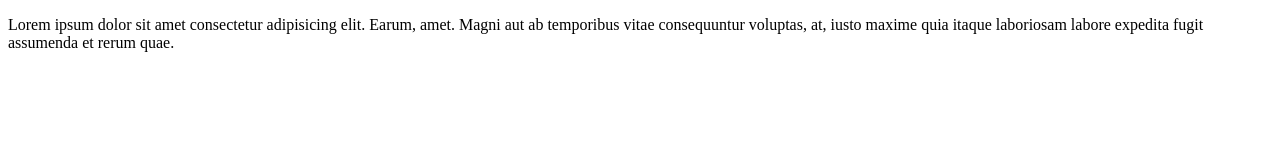
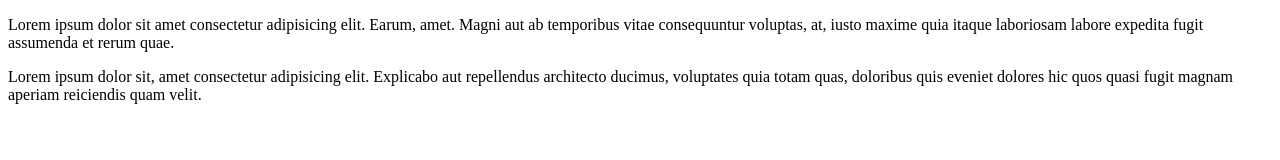
Before and after one commit to Kaunghtetpaing199/github-tutorial, a plain HTML site: page index.html in a window 1280 px wide. Drawn offline with Linux system fonts and the light colour scheme.

Commit message:
edit html

```diff
--- a/index.html
+++ b/index.html
@@ -10,6 +10,9 @@
 <body>
     <p>Lorem ipsum dolor sit amet consectetur adipisicing elit. Earum, amet. Magni aut ab temporibus vitae consequuntur
         voluptas, at, iusto maxime quia itaque laboriosam labore expedita fugit assumenda et rerum quae.</p>
+    <p>Lorem ipsum dolor sit, amet consectetur adipisicing elit. Explicabo aut repellendus architecto ducimus,
+        voluptates quia totam quas, doloribus quis eveniet dolores hic quos quasi fugit magnam aperiam reiciendis quam
+        velit.</p>
 </body>
 
 </html>
```
